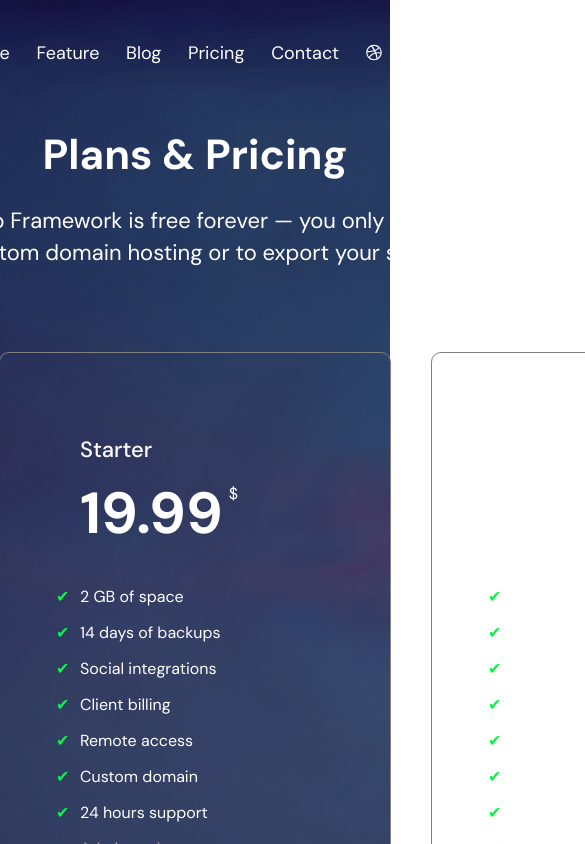
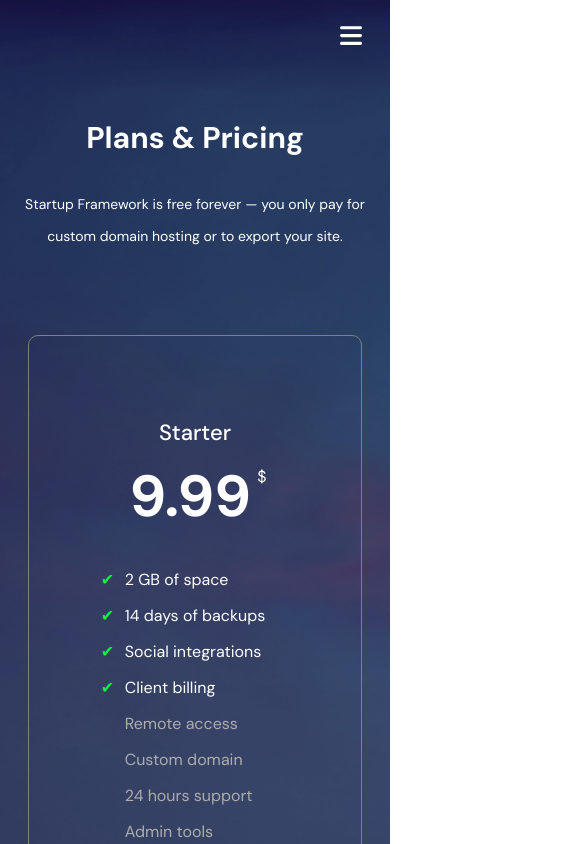
Before and after one commit to yusufpeksen/startup-website, a React (Create React App) app: page /pricing in a window 390 px wide. Shown: the top 844 px of the page, 585 px wide, since content can reach past the window. Built offline with nearby package versions, Linux system fonts and the light colour scheme.

Commit message:
Responsive design

```diff
--- a/src/components/Header.tsx
+++ b/src/components/Header.tsx
@@ -1,9 +1,81 @@
+import { useState } from "react";
 import { Link } from "react-router-dom";
 
 const Header = () => {
+  const [isOpen, setIsOpen] = useState<boolean>(false);
+
+  const handleOpen = () => {
+    setIsOpen((prev) => !prev);
+  };
+
   return (
-    <div className="h-[26px] w-[469px] text-white my-0 mx-auto">
-      <ul className="flex justify-between items-center text-[18px] leading-[26px] font-dm-sans">
+    <div className="h-[26px] w-full text-white my-0 mx-auto">
+      <div
+        className="flex items-center justify-end sm:invisible cursor-pointer"
+        onClick={handleOpen}
+      >
+        <svg
+          fill="white"
+          width={22}
+          xmlns="http://www.w3.org/2000/svg"
+          viewBox="0 0 448 512"
+        >
+          <path d="M0 96C0 78.3 14.3 64 32 64l384 0c17.7 0 32 14.3 32 32s-14.3 32-32 32L32 128C14.3 128 0 113.7 0 96zM0 256c0-17.7 14.3-32 32-32l384 0c17.7 0 32 14.3 32 32s-14.3 32-32 32L32 288c-17.7 0-32-14.3-32-32zM448 416c0 17.7-14.3 32-32 32L32 448c-17.7 0-32-14.3-32-32s14.3-32 32-32l384 0c17.7 0 32 14.3 32 32z" />
+        </svg>
+      </div>
+      {isOpen && (
+        <div className="fixed inset-0 bg-[#2F1893] flex flex-col justify-center items-center text-white z-50 min-h-screen">
+          <div
+            className="w-full flex justify-end px-7 pt-5 cursor-pointer"
+            onClick={handleOpen}
+          >
+            <svg
+              fill="white"
+              width={22}
+              xmlns="http://www.w3.org/2000/svg"
+              viewBox="0 0 384 512"
+            >
+              <path d="M342.6 150.6c12.5-12.5 12.5-32.8 0-45.3s-32.8-12.5-45.3 0L192 210.7 86.6 105.4c-12.5-12.5-32.8-12.5-45.3 0s-12.5 32.8 0 45.3L146.7 256 41.4 361.4c-12.5 12.5-12.5 32.8 0 45.3s32.8 12.5 45.3 0L192 301.3 297.4 406.6c12.5 12.5 32.8 12.5 45.3 0s12.5-32.8 0-45.3L237.3 256 342.6 150.6z" />
+            </svg>
+          </div>
+          <ul className="flex flex-col text-[40px] gap-6 leading-[26px] font-dm-sans space-y-4 h-full justify-center overflow-y-auto">
+            <Link to={"/"} onClick={handleOpen}>
+              <li className="cursor-pointer">Home</li>
+            </Link>
+            <li className="cursor-pointer">Feature</li>
+            <li className="cursor-pointer">Blog</li>
+            <Link to={"/pricing"} onClick={handleOpen}>
+              <li className="cursor-pointer">Pricing</li>
+            </Link>
+            <Link to={"/contact"} onClick={handleOpen}>
+              <li className="cursor-pointer">Contact</li>
+            </Link>
+            <li className="cursor-pointer">
+              <svg
+                height={21}
+                width={16}
+                fill="white"
+                xmlns="http://www.w3.org/2000/svg"
+                viewBox="0 0 512 512"
+              >
+                <path d="M256 8C119.3 8 8 119.3 8 256s111.3 248 248 248 248-111.3 248-248S392.7 8 256 8zm164 114.4c29.5 36 47.4 82 47.8 132-7-1.5-77-15.7-147.5-6.8-5.8-14-11.2-26.4-18.6-41.6 78.3-32 113.8-77.5 118.3-83.5zM396.4 97.9c-3.8 5.4-35.7 48.3-111 76.5-34.7-63.8-73.2-116.2-79-124 67.2-16.2 138 1.3 190.1 47.5zm-230.5-33.3c5.6 7.7 43.4 60.1 78.5 122.5-99.1 26.3-186.4 25.9-195.8 25.8C62.4 147.2 106.7 92.6 165.9 64.6zM44.2 256.3c0-2.2 0-4.3 .1-6.5 9.3 .2 111.9 1.5 217.7-30.1 6.1 11.9 11.9 23.9 17.2 35.9-76.6 21.6-146.2 83.5-180.5 142.3C64.8 360.4 44.2 310.7 44.2 256.3zm81.8 167.1c22.1-45.2 82.2-103.6 167.6-132.8 29.7 77.3 42 142.1 45.2 160.6-68.1 29-150 21.1-212.8-27.9zm248.4 8.5c-2.2-12.9-13.4-74.9-41.2-151 66.4-10.6 124.7 6.8 131.9 9.1-9.4 58.9-43.3 109.8-90.8 142z" />
+              </svg>
+            </li>
+            <li className="cursor-pointer">
+              <svg
+                height={21}
+                width={21}
+                fill="white"
+                xmlns="http://www.w3.org/2000/svg"
+                viewBox="0 0 576 512"
+              >
+                <path d="M232 237.2c31.8-15.2 48.4-38.2 48.4-74 0-70.6-52.6-87.8-113.3-87.8H0v354.4h171.8c64.4 0 124.9-30.9 124.9-102.9 0-44.5-21.1-77.4-64.7-89.7zM77.9 135.9H151c28.1 0 53.4 7.9 53.4 40.5 0 30.1-19.7 42.2-47.5 42.2h-79v-82.7zm83.3 233.7H77.9V272h84.9c34.3 0 56 14.3 56 50.6 0 35.8-25.9 47-57.6 47zm358.5-240.7H376V94h143.7v34.9zM576 305.2c0-75.9-44.4-139.2-124.9-139.2-78.2 0-131.3 58.8-131.3 135.8 0 79.9 50.3 134.7 131.3 134.7 61.3 0 101-27.6 120.1-86.3H509c-6.7 21.9-34.3 33.5-55.7 33.5-41.3 0-63-24.2-63-65.3h185.1c.3-4.2 .6-8.7 .6-13.2zM390.4 274c2.3-33.7 24.7-54.8 58.5-54.8 35.4 0 53.2 20.8 56.2 54.8H390.4z" />
+              </svg>
+            </li>
+          </ul>
+        </div>
+      )}
+      <ul className="flex justify-between items-center text-[18px] leading-[26px] font-dm-sans max-md:invisible">
         <Link to={"/"}>
           <li className="cursor-pointer">Home</li>
         </Link>
--- a/src/pages/PricingPage.tsx
+++ b/src/pages/PricingPage.tsx
@@ -4,22 +4,22 @@ import Header from "../components/Header";
 const PricingPage = () => {
   return (
     <div>
-      <div className="h-[1130px] w-full bg-[#2F1893] bg-opacity-60- bg-no-repeat bg-cover font-dm-sans">
-        <div className=" h-full  bg-pricing-bg w-full flex flex-col justify-center items-center">
-          <div className="mt-[-37px] py-[60px]">
+      <div className=" w-full bg-[#2F1893] bg-opacity-60- bg-no-repeat bg-cover font-dm-sans">
+        <div className="h-full bg-pricing-bg  w-full flex flex-col justify-center items-center">
+          <div className="mt-[-37px] py-[60px] max-md:w-full max-md:px-7">
             <Header />
           </div>
-          <div className="text-white flex flex-col justify-center items-center w-[586px] h-[146px]">
-            <h2 className="text-[42px] leading-[52px] font-semibold">
+          <div className="text-white flex flex-col justify-center items-center w-[586px] h-[146px] max-md:w-full">
+            <h2 className="text-[42px] leading-[52px] font-semibold max-md:text-[30px]">
               Plans & Pricing
             </h2>
-            <p className="text-[22px] text-center mt-6 leading-8">
+            <p className="text-[22px] text-center mt-6 leading-8 max-md:text-[14px] ">
               Startup Framework is free forever — you only pay for custom domain
               hosting or to export your site.
             </p>
           </div>
-          <div className="flex gap-10 mt-20">
-            <div className="text-white border-1 border border-[#808080] rounded-[10px] p-20">
+          <div className="flex max-md:flex-col max-lg:flex-col mt-20 items-center gap-7">
+            <div className="text-white border-1 border border-[#808080] rounded-[10px] max-md:w-[85%] max-md:flex max-md:flex-col max-md:items-center p-20">
               <h6 className="text-[22px] font-medium">Starter</h6>
               <div className="flex mt-1">
                 <p className="text-[58px] font-bold">9.99</p>
@@ -56,7 +56,7 @@ const PricingPage = () => {
                 hoverBgColor="E93A7D"
               />
             </div>
-            <div className="text-white border-1 border border-[#808080] rounded-[10px] p-20">
+            <div className="text-white border-1 border border-[#808080] rounded-[10px] max-md:w-[85%] max-md:flex max-md:flex-col max-md:items-center p-20">
               <h6 className="text-[22px] font-medium">Starter</h6>
               <div className="flex mt-1">
                 <p className="text-[58px] font-bold">19.99</p>
@@ -99,7 +99,7 @@ const PricingPage = () => {
                 hoverBgColor="E93A7D"
               />
             </div>
-            <div className="text-white border-1 border border-[#808080] rounded-[10px] p-20">
+            <div className="text-white border-1 border border-[#808080] rounded-[10px] max-md:w-[85%] max-md:mb-10 max-md:flex max-md:flex-col max-md:items-center p-20">
               <h6 className="text-[22px] font-medium">Starter</h6>
               <div className="flex mt-1">
                 <p className="text-[58px] font-bold">49.99</p>
```
